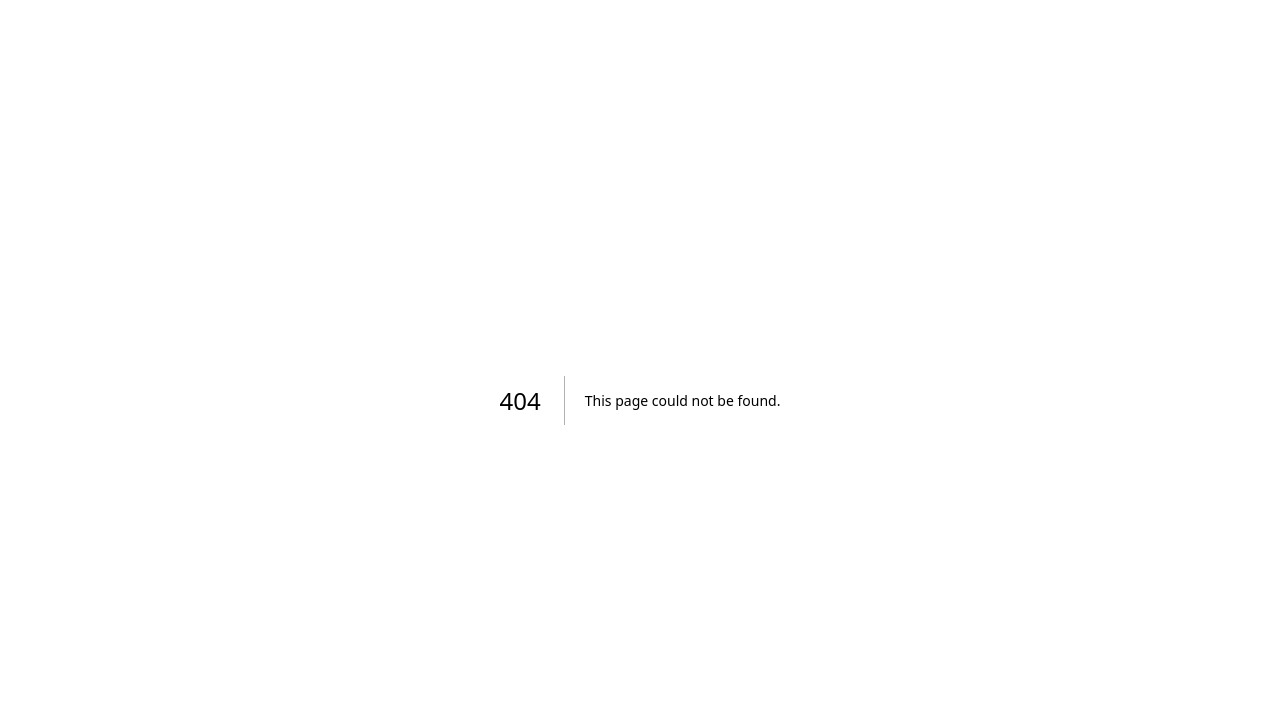
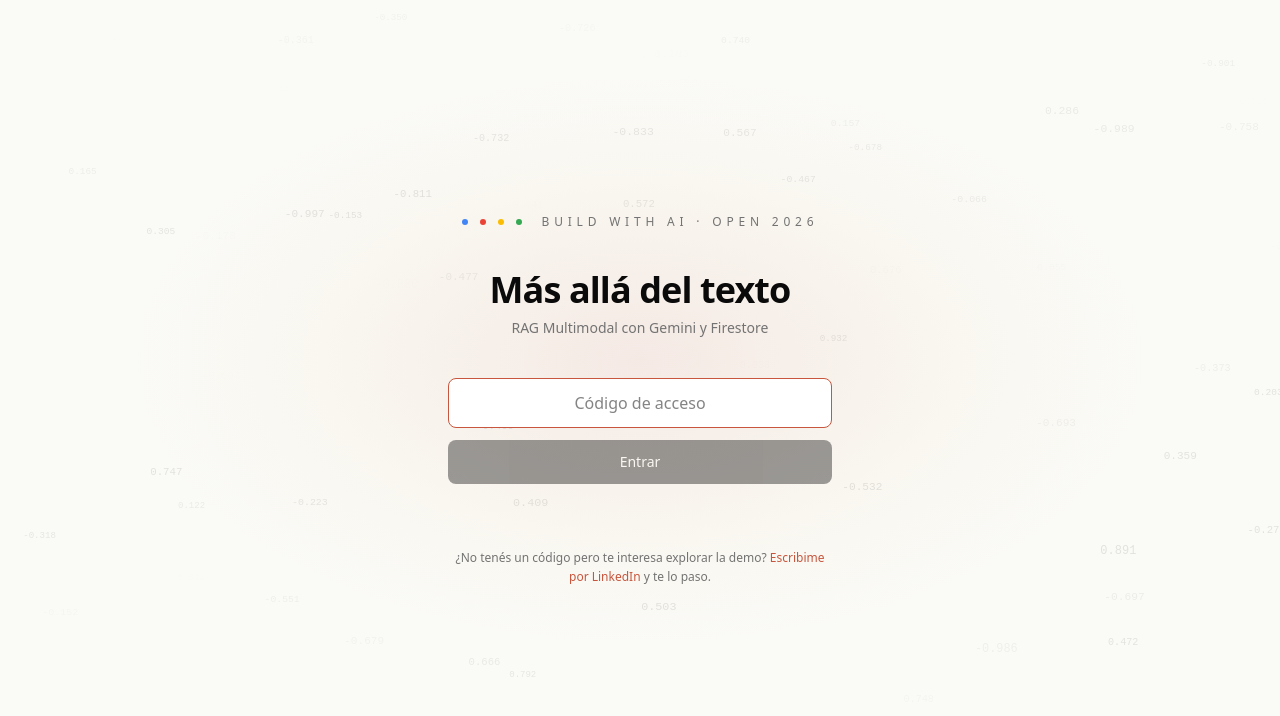
Before and after one commit to tpiaggio/rag-presentation, a Next.js app: page /unlock in a window 1280 px wide. Before the commit this address had no page. Shown: the top 716 px of the page. Built offline with nearby package versions, Linux system fonts and the light colour scheme; a small style sheet from the web is missing.

Commit message:
feat: passcode-gated access (env var ACCESS_PASSCODE, 24h cookie, open if unset)

```diff
--- /dev/null
+++ b/app/api/unlock/route.ts
@@ -0,0 +1,29 @@
+import { NextResponse } from 'next/server'
+import { z } from 'zod'
+
+const Body = z.object({ passcode: z.string().min(1).max(200) })
+
+const DAY = 60 * 60 * 24
+
+export async function POST(req: Request) {
+  const parsed = Body.safeParse(await req.json())
+  if (!parsed.success) {
+    return NextResponse.json({ error: 'invalid body' }, { status: 400 })
+  }
+  const expected = process.env.ACCESS_PASSCODE?.trim()
+  if (!expected) {
+    return NextResponse.json({ ok: true, ungated: true })
+  }
+  if (parsed.data.passcode.trim() !== expected) {
+    return NextResponse.json({ error: 'invalid passcode' }, { status: 401 })
+  }
+  const res = NextResponse.json({ ok: true })
+  res.cookies.set('access', expected, {
+    httpOnly: true,
+    secure: process.env.NODE_ENV === 'production',
+    sameSite: 'lax',
+    path: '/',
+    maxAge: DAY,
+  })
+  return res
+}
--- /dev/null
+++ b/app/unlock/page.tsx
@@ -0,0 +1,158 @@
+'use client'
+
+import { motion } from 'framer-motion'
+import { useMemo, useState } from 'react'
+import { useRouter } from 'next/navigation'
+
+function useDrift() {
+  return useMemo(() => {
+    const out: { x: number; y: number; v: number; delay: number; duration: number; size: number }[] = []
+    for (let i = 0; i < 80; i++) {
+      out.push({
+        x: Math.random() * 100,
+        y: Math.random() * 100,
+        v: Math.random() * 2 - 1,
+        delay: Math.random() * 6,
+        duration: 8 + Math.random() * 8,
+        size: 9 + Math.random() * 3,
+      })
+    }
+    return out
+  }, [])
+}
+
+export default function UnlockPage() {
+  const router = useRouter()
+  const numbers = useDrift()
+  const [passcode, setPasscode] = useState('')
+  const [status, setStatus] = useState<'idle' | 'submitting' | 'error'>('idle')
+  const [errorMessage, setErrorMessage] = useState<string>()
+
+  async function submit() {
+    if (!passcode.trim()) return
+    setStatus('submitting')
+    setErrorMessage(undefined)
+    try {
+      const res = await fetch('/api/unlock', {
+        method: 'POST',
+        headers: { 'content-type': 'application/json' },
+        body: JSON.stringify({ passcode }),
+      })
+      if (!res.ok) {
+        setStatus('error')
+        setErrorMessage(res.status === 401 ? 'Código no válido' : `Error ${res.status}`)
+        return
+      }
+      router.replace('/')
+    } catch (e) {
+      setStatus('error')
+      setErrorMessage(e instanceof Error ? e.message : String(e))
+    }
+  }
+
+  return (
+    <div className="relative flex min-h-screen items-center justify-center overflow-hidden bg-[var(--color-bg)]">
+      <div
+        aria-hidden
+        className="pointer-events-none absolute inset-0"
+        style={{
+          background:
+            'radial-gradient(50% 45% at 50% 45%, rgba(200, 85, 61, 0.10) 0%, rgba(232, 176, 74, 0.04) 50%, transparent 80%)',
+        }}
+      />
+
+      <div aria-hidden className="pointer-events-none absolute inset-0 select-none">
+        {numbers.map((n, i) => (
+          <motion.span
+            key={i}
+            initial={{ opacity: 0 }}
+            animate={{ opacity: [0, 0.10, 0.04, 0], y: [-5, 5, -5] }}
+            transition={{
+              duration: n.duration,
+              delay: n.delay,
+              repeat: Infinity,
+              ease: 'easeInOut',
+            }}
+            className="absolute font-mono tabular-nums text-[var(--color-fg)]"
+            style={{ left: `${n.x}%`, top: `${n.y}%`, fontSize: `${n.size}px` }}
+          >
+            {n.v >= 0 ? ' ' : ''}
+            {n.v.toFixed(3)}
+          </motion.span>
+        ))}
+      </div>
+
+      <div
+        aria-hidden
+        className="pointer-events-none absolute inset-0"
+        style={{
+          background:
+            'linear-gradient(to bottom, rgba(250,250,247,0.7) 0%, transparent 20%, transparent 80%, rgba(250,250,247,0.7) 100%)',
+        }}
+      />
+
+      <motion.div
+        initial={{ opacity: 0, y: 8 }}
+        animate={{ opacity: 1, y: 0 }}
+        transition={{ duration: 0.6, delay: 0.1 }}
+        className="relative z-10 mx-auto flex w-full max-w-md flex-col items-center px-8 text-center"
+      >
+        <div className="flex items-center gap-3 text-xs uppercase tracking-[0.4em] text-[var(--color-muted)]">
+          <span className="size-1.5 rounded-full bg-[#4285F4]" />
+          <span className="size-1.5 rounded-full bg-[#EA4335]" />
+          <span className="size-1.5 rounded-full bg-[#FBBC04]" />
+          <span className="size-1.5 rounded-full bg-[#34A853]" />
+          <span className="ml-2">Build with AI · OPEN 2026</span>
+        </div>
+
+        <h1 className="mt-10 text-4xl font-semibold tracking-tight">
+          Más allá del texto
+        </h1>
+        <p className="mt-2 text-sm text-[var(--color-muted)]">
+          RAG Multimodal con Gemini y Firestore
+        </p>
+
+        <form
+          onSubmit={(e) => {
+            e.preventDefault()
+            submit()
+          }}
+          className="mt-10 flex w-full flex-col gap-3"
+        >
+          <input
+            type="password"
+            autoFocus
+            value={passcode}
+            onChange={(e) => setPasscode(e.target.value)}
+            placeholder="Código de acceso"
+            className="w-full rounded-md border border-[var(--color-border)] bg-[var(--color-surface)] px-4 py-3 text-center text-base outline-none focus:border-[var(--color-accent)]"
+            disabled={status === 'submitting'}
+          />
+          <button
+            type="submit"
+            disabled={!passcode.trim() || status === 'submitting'}
+            className="rounded-md bg-[var(--color-fg)] px-5 py-3 text-sm font-medium text-white disabled:opacity-40"
+          >
+            {status === 'submitting' ? 'Verificando…' : 'Entrar'}
+          </button>
+          {status === 'error' && errorMessage && (
+            <div className="text-xs text-[var(--color-accent)]">{errorMessage}</div>
+          )}
+        </form>
+
+        <div className="mt-16 max-w-sm text-xs leading-relaxed text-[var(--color-muted)]">
+          ¿No tenés un código pero te interesa explorar la demo?{' '}
+          <a
+            href="https://linkedin.com/in/tomas-piaggio"
+            target="_blank"
+            rel="noopener noreferrer"
+            className="text-[var(--color-accent)] hover:underline"
+          >
+            Escribime por LinkedIn
+          </a>{' '}
+          y te lo paso.
+        </div>
+      </motion.div>
+    </div>
+  )
+}
--- /dev/null
+++ b/middleware.ts
@@ -0,0 +1,28 @@
+import { NextResponse, type NextRequest } from 'next/server'
+
+const PUBLIC_PATHS = new Set(['/unlock', '/api/unlock'])
+
+export function middleware(request: NextRequest) {
+  const passcode = process.env.ACCESS_PASSCODE?.trim()
+  if (!passcode) return NextResponse.next()
+
+  const { pathname } = request.nextUrl
+  if (PUBLIC_PATHS.has(pathname)) return NextResponse.next()
+
+  const cookie = request.cookies.get('access')?.value
+  if (cookie === passcode) return NextResponse.next()
+
+  if (pathname.startsWith('/api/')) {
+    return NextResponse.json({ error: 'unauthorized' }, { status: 401 })
+  }
+
+  const url = request.nextUrl.clone()
+  url.pathname = '/unlock'
+  return NextResponse.redirect(url)
+}
+
+export const config = {
+  matcher: [
+    '/((?!_next/static|_next/image|favicon|tomas\\.jpg|.*\\.(?:png|jpg|jpeg|svg|css|js|woff|woff2|ico)).*)',
+  ],
+}
```
